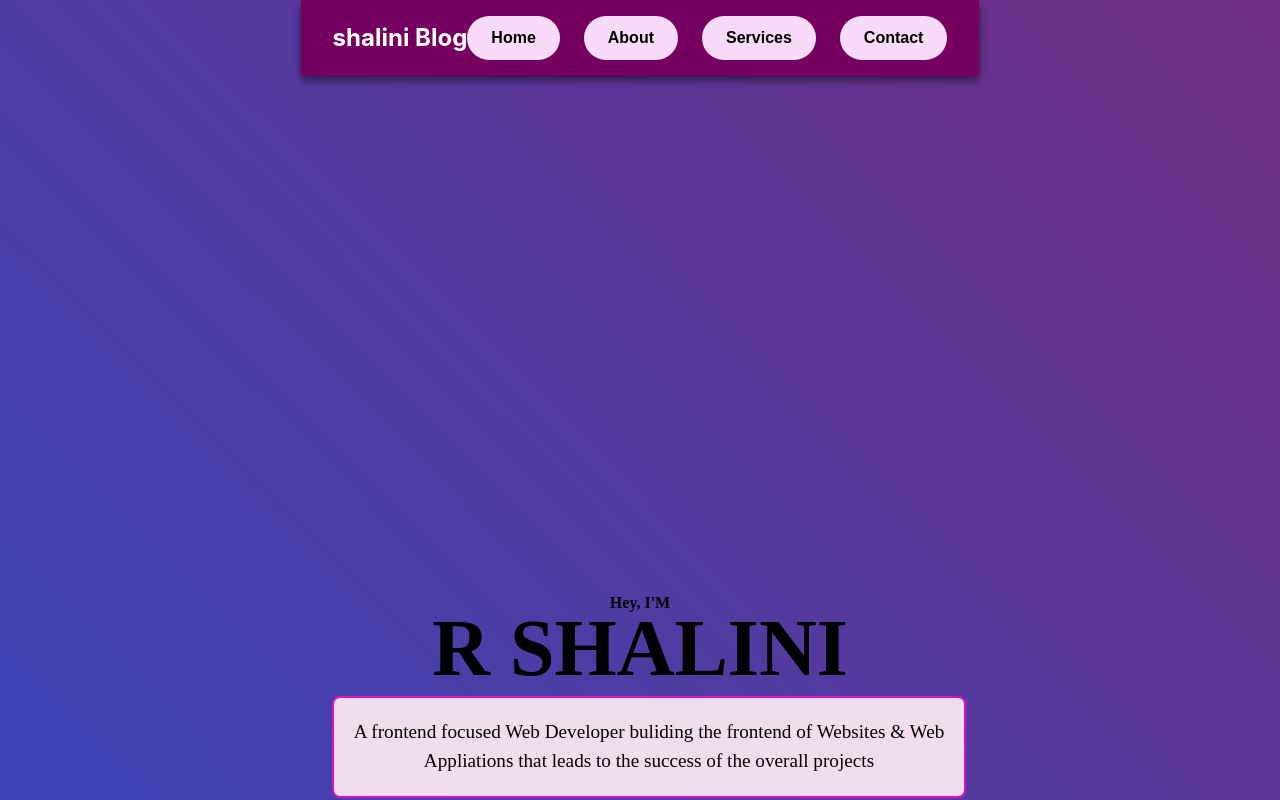
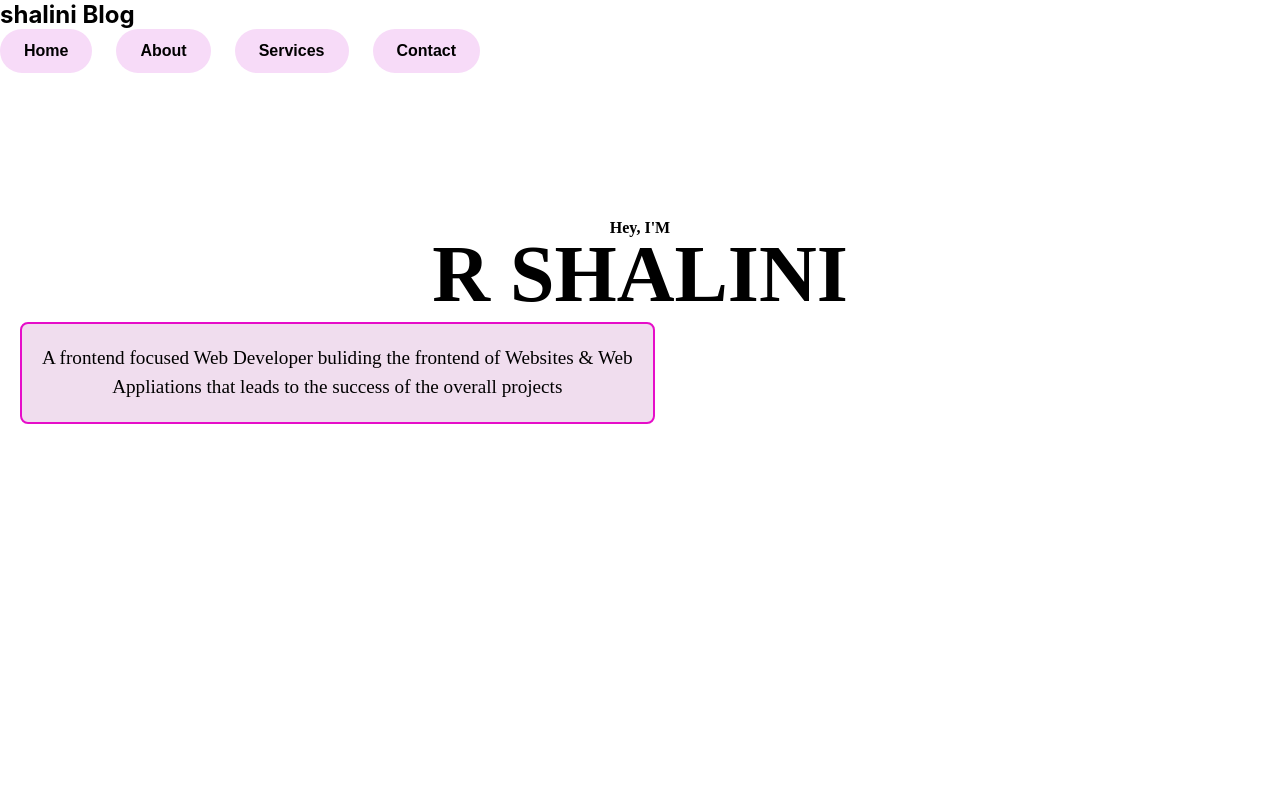
Before and after one commit to ShaluACET/shalini-portfolio, a React (Create React App) app: page / in a window 1280 px wide. Built offline with nearby package versions, Linux system fonts and the light colour scheme.

Commit message:
myportfolio

```diff
--- a/src/App.css
+++ b/src/App.css
@@ -1,4 +1,4 @@
- .background {
+ /* .background {
   height: 100vh;
   display: flex;
   flex-direction: column;
@@ -9,7 +9,7 @@
   animation: gradientAnimation 6s ease infinite;
 }
 /* Gradient animation */
- @keyframes gradientAnimation {
+ /* @keyframes gradientAnimation {
   0% {
     background-position: 0% 50%;
   }
@@ -19,7 +19,7 @@
   100% {
     background-position: 0% 50%;
   }
-}
+}  */ */
 .navbar {
     display: flex;
     justify-content: space-between;
```
